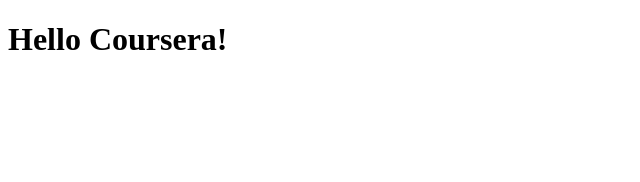
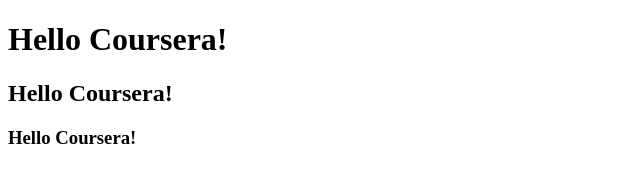
Before and after one commit to Pievosky/coursera-test, a plain HTML site: page site/index.html in a window 1280 px wide. Shown: the whole page, without its empty margins (0-640 px from the left). Drawn offline with Linux system fonts and the light colour scheme.

Commit message:
Update index.html

```diff
--- a/site/index.html
+++ b/site/index.html
@@ -3,9 +3,11 @@
 <head>
 	<meta charset="utf-8">
 	<meta name="viewport" content="width=device-width, initial-scale=1">
-	<title>Hello cousera!</title>
+	<title>Hello cousera.Hello Seb!</title>
 </head>
 <body>
 <h1>Hello Coursera!</h1>
+<h2>Hello Coursera!</h2>
+<h3>Hello Coursera!</h3>
 </body>
 </html>
```
